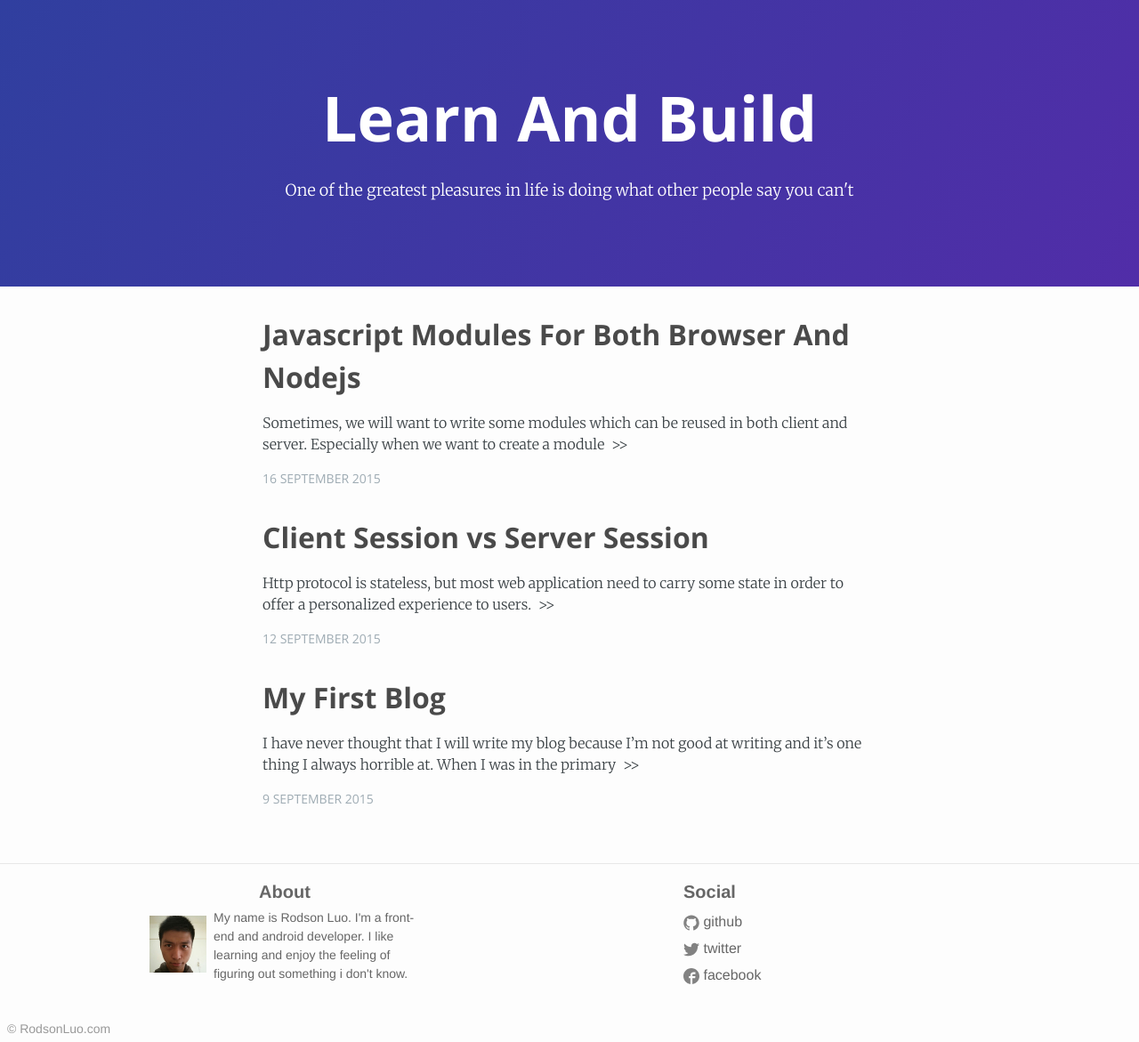
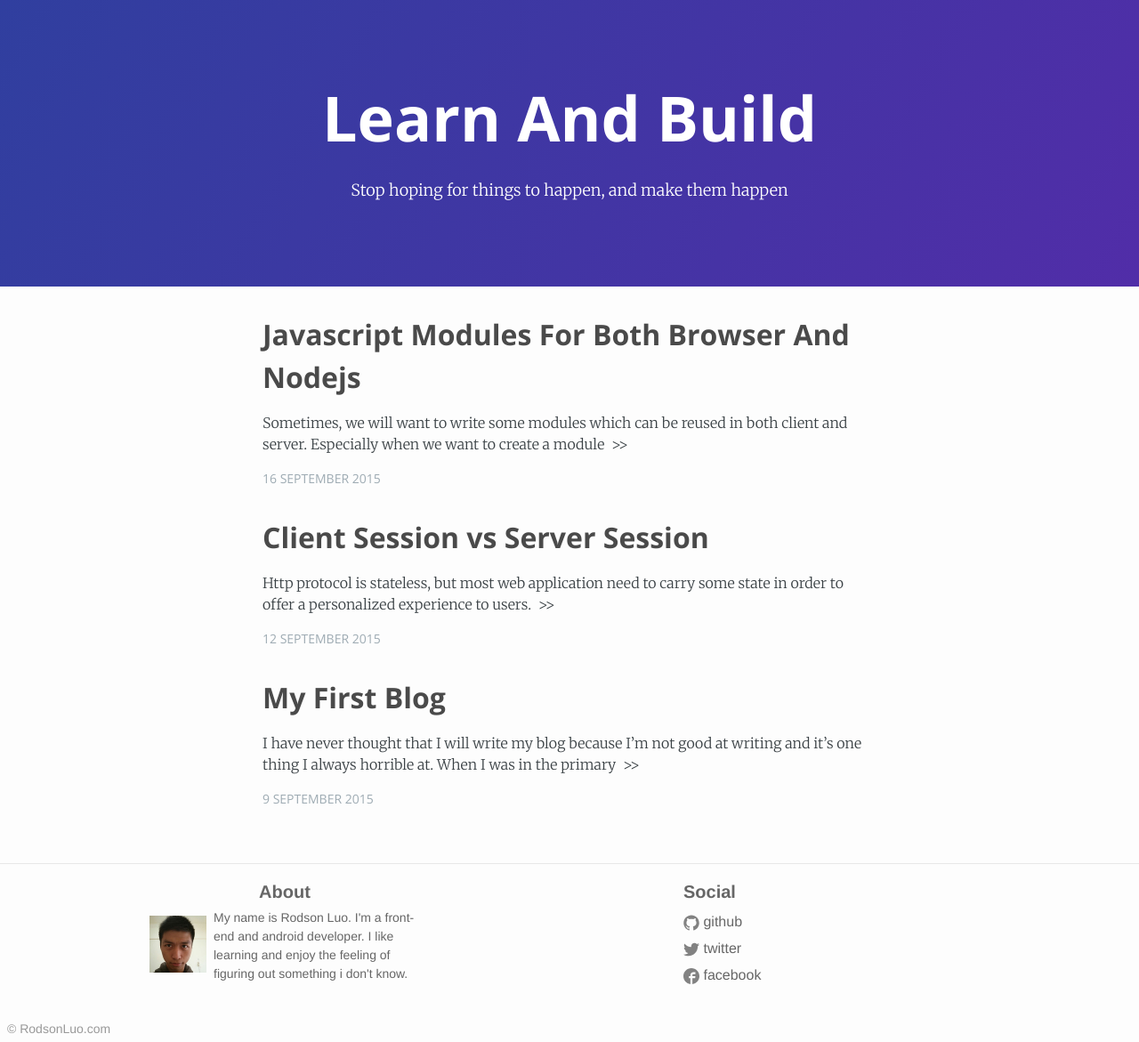
Before and after one commit to rodson/rodson.github.io, a Jekyll site: the page built from index.html, in a window 1280 px wide. Shown: the whole page at 89% size. Built offline with Jekyll 4.4.1, drawn with Linux system fonts in a browser that asks for light colours.

Commit message:
modify description

```diff
--- a/_layouts/home.html
+++ b/_layouts/home.html
@@ -7,7 +7,9 @@
 
     <header class="page-header">
       <h1 class="page-header__title">Learn And Build</h1>
-      <p class="page-header__description">One of the greatest pleasures in life is doing what other people say you can't</p>
+      <p class="page-header__description">
+      Stop hoping for things to happen, and make them happen
+      </p>
     </header>
 
 
```
